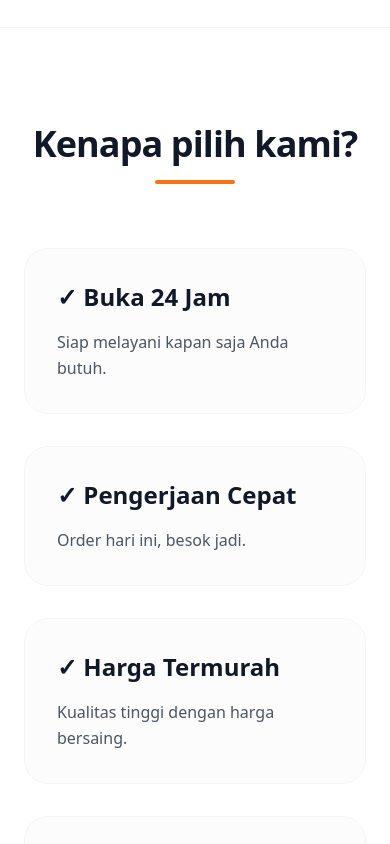
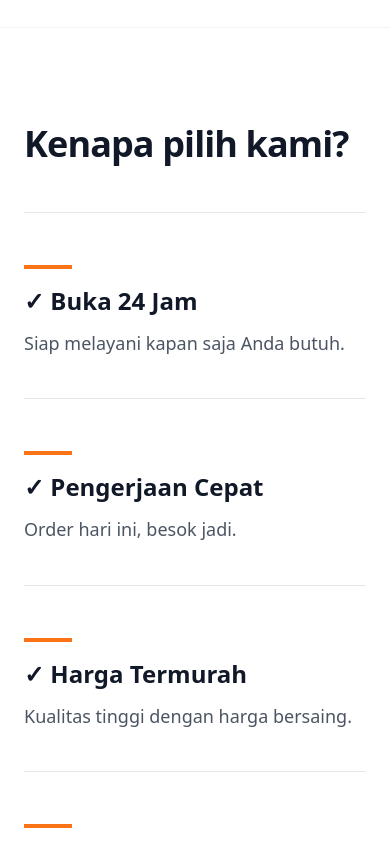
Before and after one commit to Heroness1/daycreed-inframe, a Next.js app: page /testing in a window 390 px wide. Shown: the part 4560-5404 px from the top of the page. Built offline with nearby package versions, Linux system fonts and the light colour scheme.

Commit message:
Refactor 'Why Us' section layout and styling

```diff
--- a/pages/testing.js
+++ b/pages/testing.js
@@ -206,36 +206,26 @@ export default function Home() {
         <Catalog />
 
         {/* ================= WHY US ================= */}
-        <section id="kenapa-kami" aria-labelledby="kenapa-title" className="py-24 px-6 bg-white border-y border-gray-100">
-  <div className="max-w-7xl mx-auto">
-
-    <div className="text-center mb-16">
-      <h2 id="kenapa-title" className="text-4xl md:text-5xl font-extrabold tracking-tight text-gray-900 mb-4">
+        <section id="kenapa-kami" className="py-24 px-6 bg-white border-y border-gray-100">
+  <div className="max-w-4xl mx-auto">
+    <h2 className="text-4xl md:text-5xl font-extrabold tracking-tight text-gray-900 mb-12">
       Kenapa pilih kami?
     </h2>
-      <div className="w-20 h-1 bg-orange-500 mx-auto rounded-full"></div>
-    </div>
-
-    <div className="grid md:grid-cols-3 gap-8 lg:gap-10">
+    <div className="flex flex-col">
       {dataKenapaKami.map((item, index) => (
-        <article
-          key={index}
-          className="group relative bg-gray-50/50 rounded-3xl p-8 lg:p-10 border border-gray-100 hover:border-orange-200 hover:bg-white hover:shadow-[0_8px_30px_rgb(0,0,0,0.04)] transition-all duration-300"
-        >
-          {/* Garis Vertikal Indikator (Sebelah Kiri) */}
-          <div className="absolute left-0 top-1/2 -translate-y-1/2 w-1 h-0 bg-orange-500 rounded-r-full group-hover:h-1/2 transition-all duration-500"></div>
-
-          <h3 className="font-bold text-2xl mb-4 text-gray-900 group-hover:text-orange-600 transition-colors duration-300">
+        <article key={index} className="group py-10 border-t border-gray-200 flex flex-col md:flex-row gap-4 md:gap-10 hover:pl-6 transition-all duration-300">
+          <div className="w-12 h-1 bg-orange-500 mt-3 md:group-hover:w-20 transition-all duration-300"></div>
+          <div>
+            <h3 className="font-bold text-2xl mb-3 text-gray-900 group-hover:text-orange-600 transition-colors">
               {item.judul}
             </h3>
-
-          <p className="text-gray-600 leading-relaxed">
+            <p className="text-gray-600 leading-relaxed text-lg">
               {item.deskripsi}
             </p>
+          </div>
         </article>
       ))}
     </div>
-
   </div>
 </section>
 
```
Lines whose indentation alone changed are shown as unchanged.
